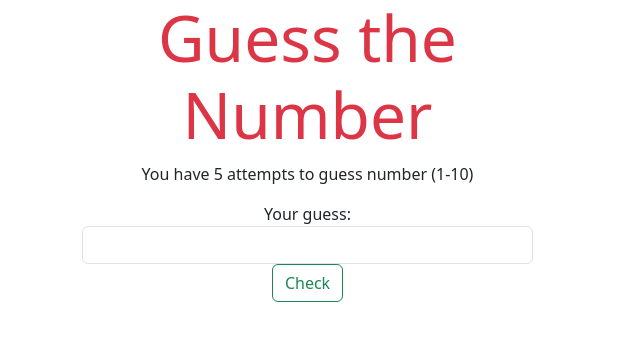
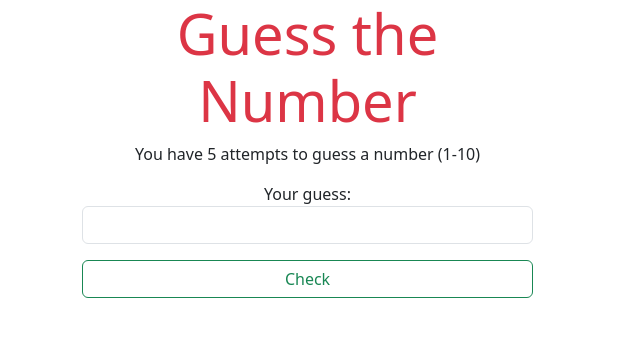
Before and after one commit to sareldery/newprotfolio, a plain HTML site: page protfolio/guessthenumber/index.html in a window 1280 px wide. Shown: the whole page, without its empty margins (0-640 px from the left). Drawn offline with nearby package versions, Linux system fonts and the light colour scheme.

Commit message:
weather-api

```diff
--- a/protfolio/guessthenumber/index.html
+++ b/protfolio/guessthenumber/index.html
@@ -12,16 +12,15 @@
 <body>
     <div class="container">
         <div class="row text-center">
-            <div class="col-sm-5">
-                <h3 class="display-3 text-danger">Guess the Number</h1>
-                    <p>You have 5 attempts to guess number (1-10)</p>
-                    <label for="guess">Your guess:</label>
-                    <input class="form-control" type="number" id="guess" />
-                    <button class="btn btn-outline-success" onclick="check()" id="checkBtn">Check</button>
+            <div class="col-12 col-md-5 mb-4 mb-md-0">
+                <h3 class="display-4 text-danger">Guess the Number</h3>
+                <p>You have 5 attempts to guess a number (1-10)</p>
+                <label for="guess">Your guess:</label>
+                <input class="form-control mb-3" type="number" id="guess" />
+                <button class="btn btn-outline-success w-100" onclick="check()" id="checkBtn">Check</button>
             </div>
-            <div class="col-sm-7" id="results"></div>
+            <div class="col-12 col-md-7" id="results"></div>
         </div>
-
     </div>
     <script>
         let num, attempts;
--- /dev/null
+++ b/protfolio/weather-api/style.css
@@ -0,0 +1,71 @@
+/* montserrat-regular - latin */
+@font-face {
+    font-display: swap; /* Check https://developer.mozilla.org/en-US/docs/Web/CSS/@font-face/font-display for other options. */
+    font-family: 'Montserrat';
+    font-style: normal;
+    font-weight: 400;
+    src: url('../fonts/montserrat-v26-latin-regular.woff2') format('woff2'); /* Chrome 36+, Opera 23+, Firefox 39+, Safari 12+, iOS 10+ */
+  }
+  /* montserrat-700 - latin */
+  @font-face {
+    font-display: swap; /* Check https://developer.mozilla.org/en-US/docs/Web/CSS/@font-face/font-display for other options. */
+    font-family: 'Montserrat';
+    font-style: normal;
+    font-weight: 700;
+    src: url('../fonts/montserrat-v26-latin-700.woff2') format('woff2'); /* Chrome 36+, Opera 23+, Firefox 39+, Safari 12+, iOS 10+ */
+  }
+  *{
+    margin: 0;
+    padding: 0;
+    box-sizing: border-box;
+  }
+
+  body{
+    background: linear-gradient(120deg,#89f7ef 0%, #66a6ff 100%), url("/images/pngtree-white-cloud-on-blue-sky-weather-background-image_410050.jpg") no-repeat;
+    background-size: cover;
+    background-blend-mode: multiply;
+    display: flex;
+justify-content: center;
+align-items: center;
+min-height: 100vh;
+font-family: 'Montserrat','Calibri',sans-serif;
+  }
+
+  .container{
+    height: 400px;
+    margin: 0 auto;
+    padding: 20px;
+    background-color: #89b7eb;
+    opacity: 0.9;
+    border-radius: 20px;
+    box-shadow: 20px 20px 10px rgb(82 32 32 /20%);
+    margin-bottom: 20px;
+  }
+
+  input{
+    border-radius: 20px;
+    padding: 5px 10px;
+    &:focus{
+        outline-color: #92209f;
+
+    }
+  }
+
+  #weatherInfo{
+    height: 250px;
+    text-align: center;
+    color: aliceblue;
+    background-color: #8744b0;
+    padding: 2.5rem;
+    border-radius: 20px;
+    box-shadow: 0 0 10px rgba(0,0,0,0.2);
+    margin-block: 10px
+  }
+
+  button{
+    background: none;
+    border: none;
+    /* outline: none;
+    box-shadow: none; */
+    cursor: pointer;
+  }
```
Also changed, not shown: index.html (+14 -0 lines), protfolio/weather-api/index.html (added, +35 -0 lines), protfolio/weather-api/script.js (added, +59 -0 lines), images/page12.png (added), protfolio/weather-api/fonts/montserrat-v26-latin-700.woff2 (added), protfolio/weather-api/fonts/montserrat-v26-latin-regular.woff2 (added), protfolio/weather-api/images/pngtree-white-cloud-on-blue-sky-weather-background-image_410050.jpg (added), 1 other file.
